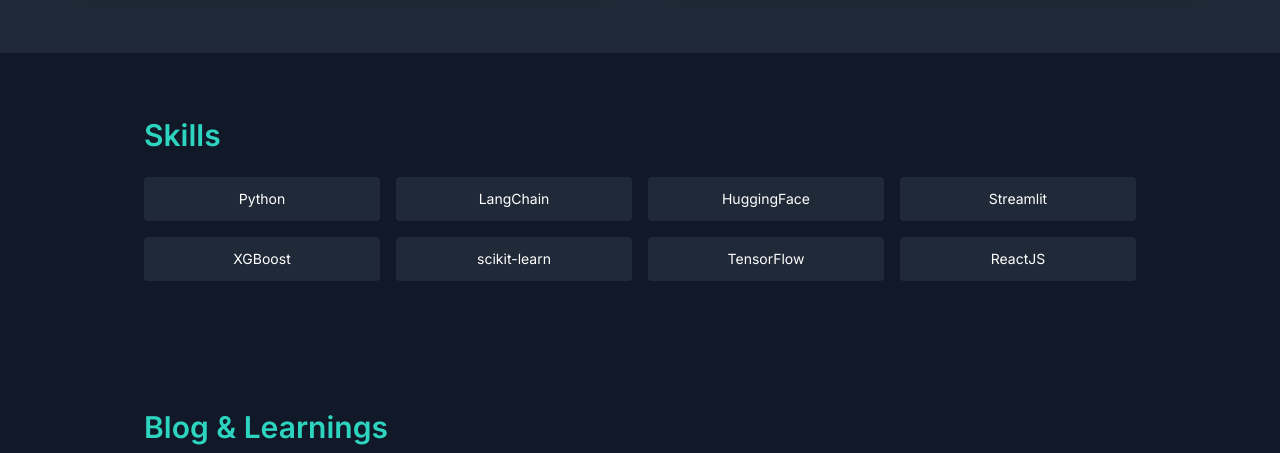
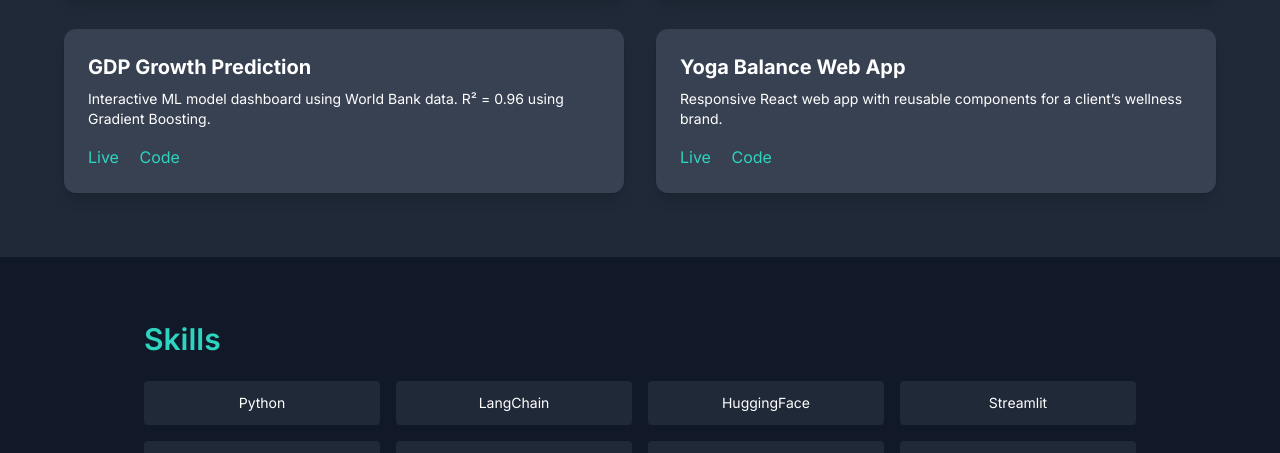
Before and after one commit to yashnegi11/yashnegi-portfolio, a plain HTML site: page index.html in a window 1280 px wide. Shown: the part 2173-2626 px from the top of the page. Drawn offline with nearby package versions, Linux system fonts and the light colour scheme; no server answers.

Commit message:
Update index.html

```diff
--- a/index.html
+++ b/index.html
@@ -65,16 +65,28 @@
       <div class="bg-gray-700 p-6 rounded-xl shadow-lg hover:scale-105 transition-all">
         <h3 class="text-xl font-bold mb-2">RAG-Based Chatbot</h3>
         <p class="text-sm mb-4">LangChain + FAISS powered document Q&A with Streamlit UI and OpenRouter LLMs.</p>
-        <iframe class="w-full aspect-video rounded-lg"src="https://drive.google.com/file/d/1_IRuWCn5AzvsihzNxX4_k-UyneEYl52a/preview"allow="autoplay"></iframe>
+        <iframe class="w-full aspect-video mb-2 rounded-lg" src="https://drive.google.com/file/d/1_IRuWCn5AzvsihzNxX4_k-UyneEYl52a/preview" allow="autoplay"></iframe>
         <a href="https://ragchatbot.streamlit.app" class="text-teal-400 mr-4" target="_blank">Live</a>
         <a href="https://github.com/yashnegi11/rag-chatbot" class="text-teal-400" target="_blank">Code</a>
       </div>
       <div class="bg-gray-700 p-6 rounded-xl shadow-lg hover:scale-105 transition-all">
         <h3 class="text-xl font-bold mb-2">TalentScout Interview Chatbot</h3>
         <p class="text-sm mb-4">AI chatbot for generating tech questions and storing structured responses for recruiters.</p>
-        <iframe class="w-full aspect-video rounded-lg"src="https://drive.google.com/file/d/1_IRuWCn5AzvsihzNxX4_k-UyneEYl52a/preview"allow="autoplay"></iframe>
+        <iframe class="w-full aspect-video mb-2 rounded-lg" src="https://drive.google.com/file/d/1xwsZTGetEJq5qfNSpahP5uCKWMd6i6j1/preview" allow="autoplay"></iframe>
         <a href="https://talentscout-chat.streamlit.app" class="text-teal-400 mr-4" target="_blank">Live</a>
         <a href="https://github.com/yashnegi11/talentscout_chatbot" class="text-teal-400" target="_blank">Code</a>
+      </div>
+      <div class="bg-gray-700 p-6 rounded-xl shadow-lg hover:scale-105 transition-all">
+        <h3 class="text-xl font-bold mb-2">GDP Growth Prediction</h3>
+        <p class="text-sm mb-4">Interactive ML model dashboard using World Bank data. R² = 0.96 using Gradient Boosting.</p>
+        <a href="https://gdp-growth-prediction-6krnqus8qvujykbiebatrj.streamlit.app/" class="text-teal-400 mr-4" target="_blank">Live</a>
+        <a href="https://github.com/yashnegi11/GDP-growth-prediction" class="text-teal-400" target="_blank">Code</a>
+      </div>
+      <div class="bg-gray-700 p-6 rounded-xl shadow-lg hover:scale-105 transition-all">
+        <h3 class="text-xl font-bold mb-2">Yoga Balance Web App</h3>
+        <p class="text-sm mb-4">Responsive React web app with reusable components for a client’s wellness brand.</p>
+        <a href="https://yoga-balance.vercel.app" class="text-teal-400 mr-4" target="_blank">Live</a>
+        <a href="https://github.com/yashnegi11/yoga-balance" class="text-teal-400" target="_blank">Code</a>
       </div>
     </div>
   </section>
```
